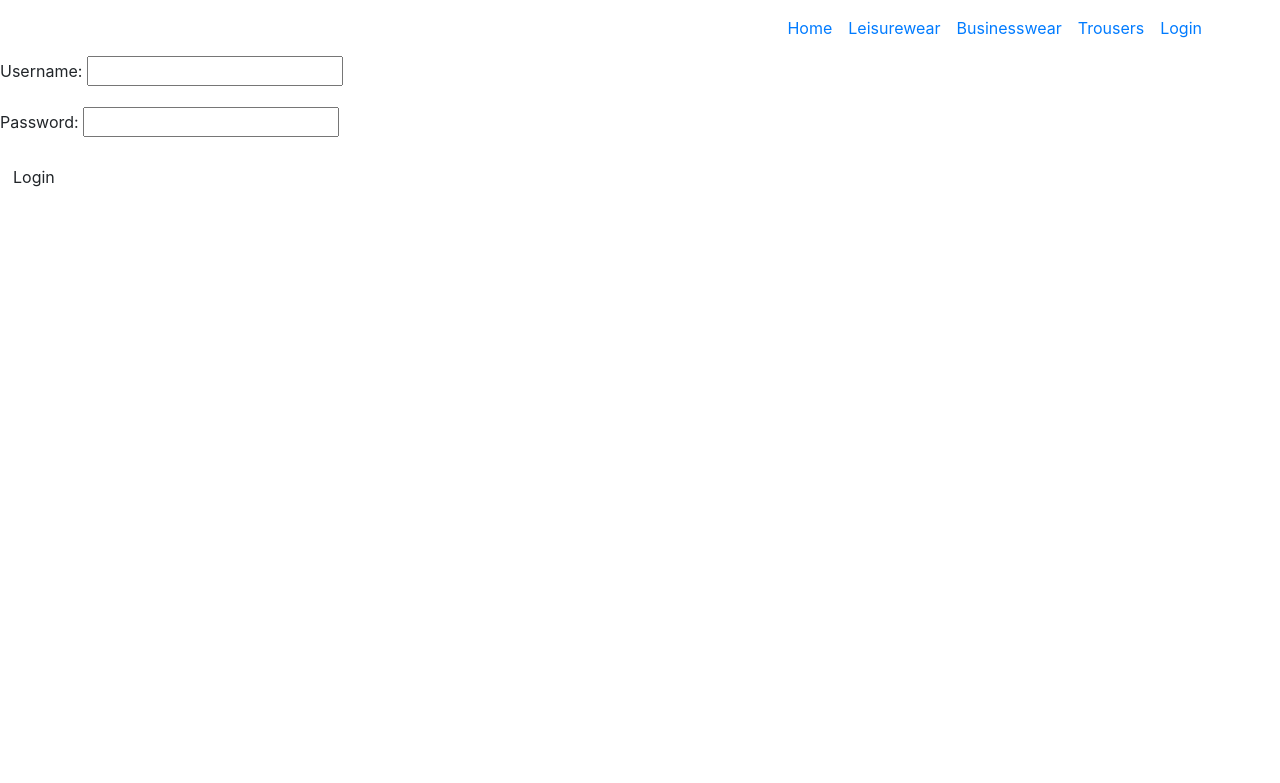
After one commit to ashfaq1934/django-ecommerce-demo, a Django app: page /accounts/login/ in a window 1280 px wide. The commit adds this page. Shown: the top 783 px of the page. Run offline with Django 3.2, Linux system fonts and the light colour scheme; some libraries are stand-ins or nearby versions.

Commit message:
implemented user model and authentication

```diff
--- /dev/null
+++ b/accounts/forms.py
@@ -0,0 +1,5 @@
+from django import forms
+
+class LoginForm(forms.Form):
+    username = forms.CharField()
+    password = forms.CharField(widget=forms.PasswordInput())
--- a/accounts/views.py
+++ b/accounts/views.py
@@ -1,7 +1,24 @@
 from django.shortcuts import render, HttpResponseRedirect
 from django.contrib.auth import login, logout, authenticate
+from .forms import LoginForm
 
 
 def logout_view(request):
-    logout()
+    logout(request)
     return HttpResponseRedirect('/')
+
+def login_view(request):
+    form = LoginForm(request.POST or None)
+
+    if form.is_valid():
+        username = form.cleaned_data['username']
+        password = form.cleaned_data['password']
+        user = authenticate(username=username, password=password)
+        login(request, user)
+
+    context = {
+        "form": form,
+    }
+
+    template = "form.html"
+    return render(request, template, context)
--- a/cart_demo/urls.py
+++ b/cart_demo/urls.py
@@ -2,7 +2,7 @@ from django.contrib import admin
 from django.urls import path, re_path
 from cart.views import view, add_to_cart, remove_from_cart
 from product.views import single
-from accounts.views import logout_view
+from accounts.views import logout_view, login_view
 
 urlpatterns = [
     path('admin/', admin.site.urls),
@@ -11,4 +11,5 @@ urlpatterns = [
     re_path(r'^cart/(?P<slug>[\w-]+)/$', add_to_cart, name='add_to_cart'),
     re_path(r'^products/(?P<slug>[\w-]+)/$', single, name='single_product'),
     re_path(r'^accounts/logout/$', logout_view, name='auth_logout'),
+    re_path(r'^accounts/login/$', login_view, name='auth_login'),
 ]
--- /dev/null
+++ b/templates/base.html
@@ -0,0 +1,46 @@
+<html>
+<head>
+    <link rel="stylesheet" type="text/css" href="https://stackpath.bootstrapcdn.com/bootstrap/4.4.1/css/bootstrap.min.css">
+</head>
+<body>
+
+<nav class="navbar navbar-expand nav-style">
+    <div class="container">
+      <button class="navbar-toggler" type="button" data-toggle="collapse" data-target="#navbarResponsive" aria-controls="navbarResponsive" aria-expanded="false" aria-label="Toggle navigation">
+        <span class="navbar-toggler-icon"></span>
+      </button>
+      <div class="collapse navbar-collapse" id="navbarResponsive">
+        <ul class="navbar-nav ml-auto">
+          <li class="nav-item active">
+            <a class="nav-link" href="#">Home
+              <span class="sr-only">(current)</span>
+            </a>
+          </li>
+          <li class="nav-item">
+            <a class="nav-link" href="#">Leisurewear</a>
+          </li>
+          <li class="nav-item">
+            <a class="nav-link" href="#">Businesswear</a>
+          </li>
+          <li class="nav-item">
+            <a class="nav-link" href="#">Trousers</a>
+          </li>
+          {% if user.is_authenticated %}
+            <li class="nav-item">
+            <a class="nav-link" href='{% url "auth_logout" %}'>Logout</a>
+          </li>
+          {% else %}
+          <li class="nav-item">
+            <a class="nav-link" href='{% url "auth_login" %}'>Login</a>
+          </li>
+          {% endif %}
+        </ul>
+      </div>
+    </div>
+  </nav>
+
+  {% block content %}
+
+  {% endblock %}
+  </body>
+  </html>
--- a/templates/cart/view.html
+++ b/templates/cart/view.html
@@ -1,6 +1,5 @@
+{% extends "base.html" %}
 {% block content %}
-
-<link rel="stylesheet" type="text/css" href="https://stackpath.bootstrapcdn.com/bootstrap/4.4.1/css/bootstrap.min.css">
 
 {% if empty %}
    <h1>{{empty_message}}</h1>
--- /dev/null
+++ b/templates/form.html
@@ -0,0 +1,10 @@
+{% extends "base.html" %}
+
+{% block content %}
+<form method="POST">
+{% csrf_token %}
+{{ form.as_p }}
+<input type="submit" value="Login" class="btn btn-default">
+</form>
+
+{% endblock %}
--- a/templates/product.html
+++ b/templates/product.html
@@ -1,3 +1,5 @@
+{% extends "base.html" %}
+{% block content %}
 <section>
     <h3>{{product.title}}</h3>
     <div>Price: £{{product.price}}</div>
@@ -25,3 +27,4 @@
         <input value="Add to Cart" type="submit" />
     </form>
   </section>
+  {% endblock %}
```
Also changed, not shown: db.sqlite3.
